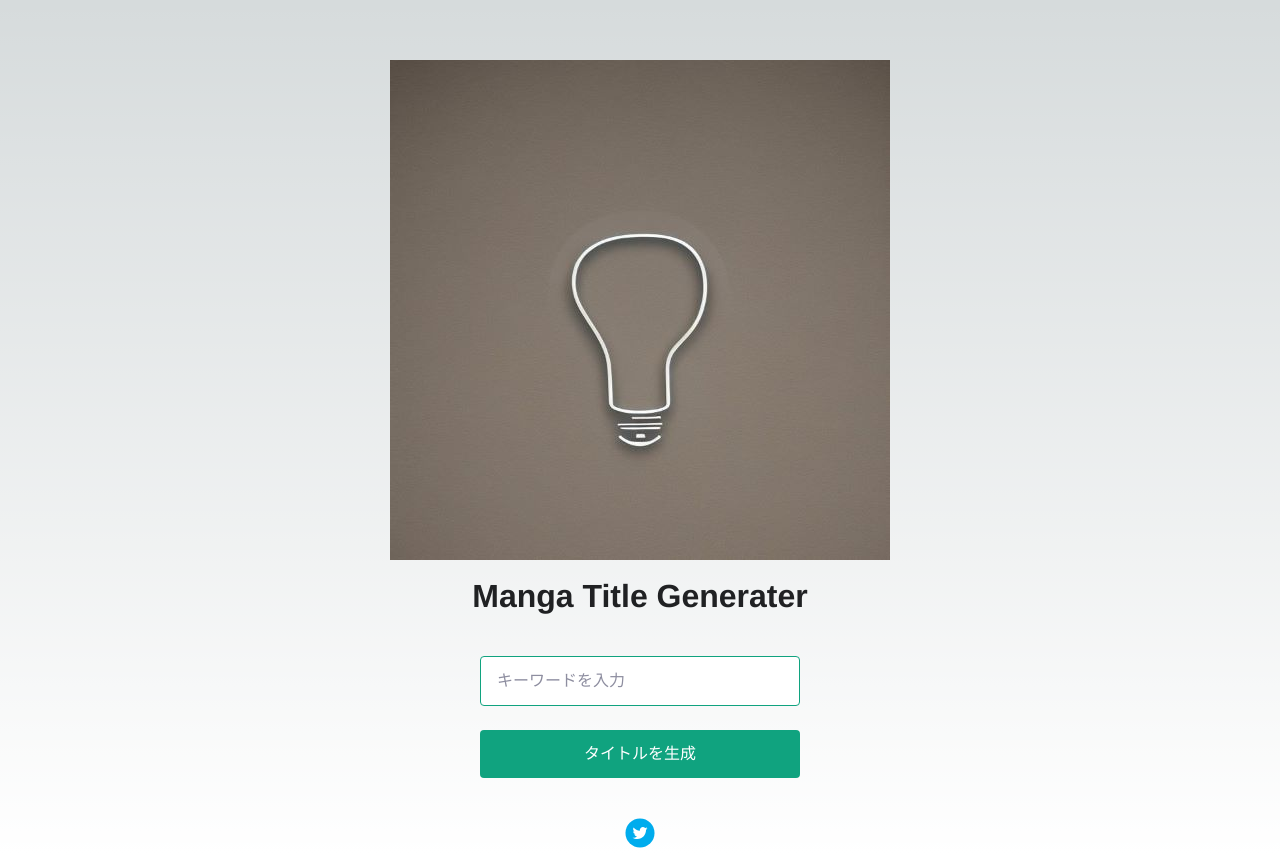
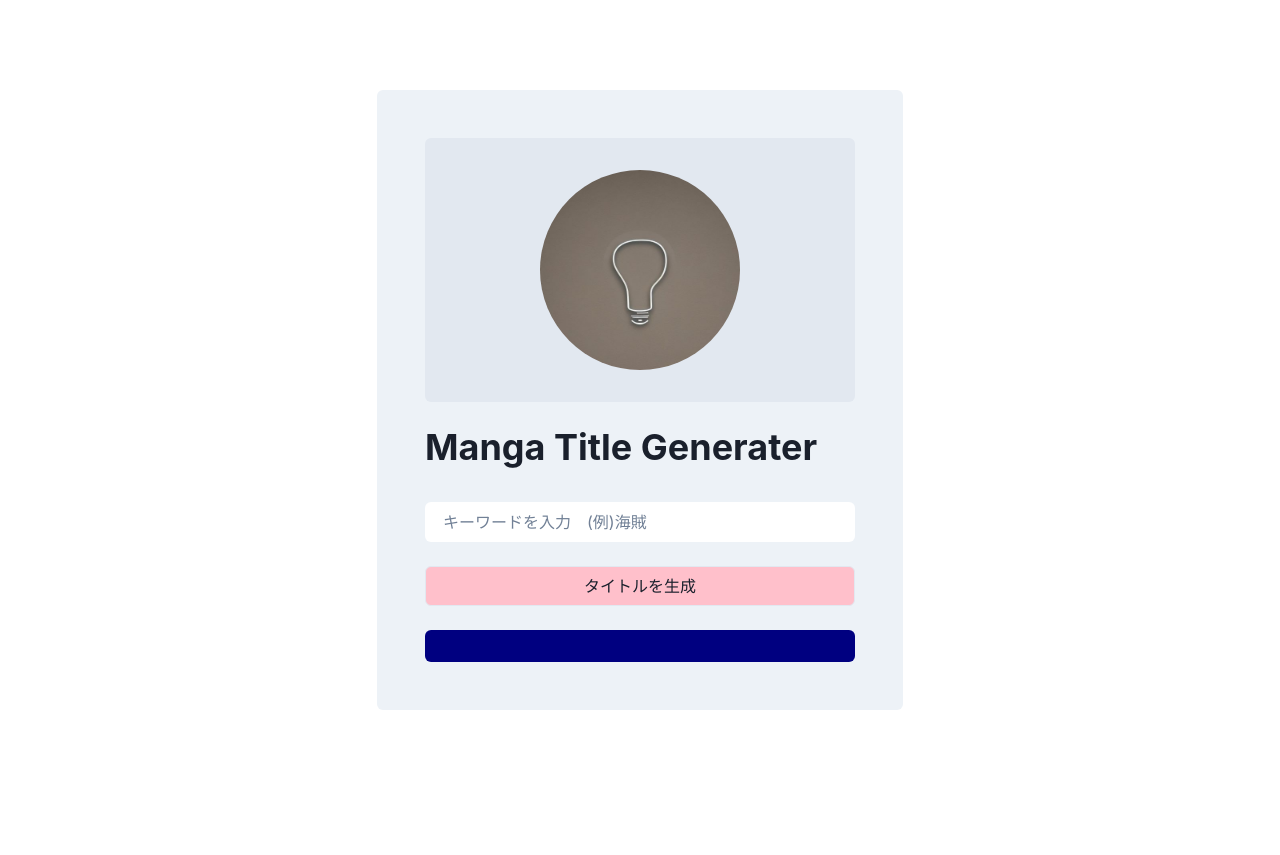
Before and after one commit to kajiyai/episode-title-generator, a Next.js app: page / in a window 1280 px wide. After the commit the page ends 800 px from the top, so only its background shows below. Built offline with nearby package versions, Linux system fonts and the light colour scheme; a web font is replaced by a local one.

Commit message:
I changed design by ChakraUI

```diff
--- a/package.json
+++ b/package.json
@@ -9,9 +9,13 @@
     "lint": "next lint"
   },
   "dependencies": {
+    "@chakra-ui/react": "^2.4.9",
+    "@emotion/react": "^11.10.5",
+    "@emotion/styled": "^11.10.5",
     "@next/font": "13.1.1",
     "eslint": "8.31.0",
     "eslint-config-next": "13.1.1",
+    "framer-motion": "^8.5.0",
     "next": "13.1.1",
     "openai": "^3.1.0",
     "react": "18.2.0",
--- a/pages/_app.js
+++ b/pages/_app.js
@@ -1,5 +1,9 @@
-import '../styles/globals.css'
+import { ChakraProvider } from "@chakra-ui/react";
 
 export default function App({ Component, pageProps }) {
-  return <Component {...pageProps} />
+  return (
+    <ChakraProvider>
+      <Component {...pageProps} />
+    </ChakraProvider>
+  );
 }
--- a/pages/_document.js
+++ b/pages/_document.js
@@ -1,4 +1,4 @@
-import { Html, Head, Main, NextScript } from 'next/document'
+import { Html, Head, Main, NextScript } from "next/document";
 
 export default function Document() {
   return (
@@ -9,5 +9,5 @@ export default function Document() {
         <NextScript />
       </body>
     </Html>
-  )
+  );
 }
--- a/pages/api/generate.js
+++ b/pages/api/generate.js
@@ -33,7 +33,8 @@ export default async function (req, res) {
       temperature: 0.8,
     });
     res.status(200).json({ result: completion.data.choices[0].text });
-    console.log("abc:", completion.data.choices[0].text);
+    // 出力の確認
+    // console.log("abc:", completion.data.choices[0].text);
   } catch (error) {
     // Consider adjusting the error handling logic for your use case
     if (error.response) {
@@ -53,7 +54,8 @@ export default async function (req, res) {
 function generatePrompt(manga) {
   const capitalizedManga =
     manga[0].toUpperCase() + manga.slice(1).toLowerCase();
-  return `I want you to act as a fancy manga title generator.
-I will type keywords via space and you will reply with a fancy manga title including my keyword in japanese only.
-Please include my keywords that is ${capitalizedManga}.`;
+  return `
+  鍵括弧なしで出力して
+  次のキーワードを入れておもしろい漫画のタイトルを生成してください
+   ${capitalizedManga}`;
 }
--- a/pages/index.jsx
+++ b/pages/index.jsx
@@ -1,9 +1,31 @@
 import Head from "next/head";
-import Image from 'next/image'
 import { useState } from "react";
-import styles from "../styles/index.module.css";
 import { Ogp } from "../components/index.js"
 import { TwitterShareButton, FacebookShareButton, LineShareButton, HatenaShareButton, TwitterIcon, FacebookIcon, LineIcon, HatenaIcon } from "react-share";
+import {
+  Button,
+  Flex,
+  flexbox,
+  Heading,
+  Input,
+  useColorMode,
+  useColorModeValue,
+  Center,
+  Image,
+  Wrap,
+  WrapItem,
+  VStack,
+  FormLabel,
+  password,
+  handleClick,
+  Box,
+  Kbd,
+  Spinner,
+  Text,
+  Spacer,
+  Badge
+} from "@chakra-ui/react";
+
 
 export default function Home() {
   const [mangaInput, setMangaInput] = useState("");
@@ -40,6 +62,16 @@ export default function Home() {
   // strings for twitter
   const tweet_text = `私の漫画のタイトルは${result} です。`;
 
+  // Stateの管理
+  const [name, setName] = useState("");
+  const [password, setPassword] = useState("");
+
+  const handleClick = () => {
+    console.log({ name, password });
+    setName("");
+    setPassword("");
+  };
+
   return (
     <div>
       {/* <ogp /> */}
@@ -47,49 +79,89 @@ export default function Home() {
         <title>OpenAI Quickstart</title>
         <meta property="og:title" content="Manga-Title-Generator" />
         <meta property="og:type" content="website" />
-        <meta property="og:url" content="example.com" />
+        <meta property="og:url" content="https://manga-title-generator.vercel.app/" />
         <meta property="og:image" content="../public/img/idea.jpg" />
         <meta property="og:site_name" content="Manga-Title-Generator" />
         <meta property="og:description" content="You can generate unique manga title!! This fits Twitter." />
         <meta name="twitter:card" content="summary_large_image" />
       </Head>
+      {/*
+      <VStack>
+        <VStack w="30vw">
+          <FormLabel htmlFor="name">First name</FormLabel>
+          <Input
+            id="name"
+            placeholder="name"
+            value={name}
+            onChange={(e) => setName(e.target.value)}
+          />
 
-      <main className={styles.main}>
-        <Image src="/img/idea.jpg" width={500} height={500} objectFit="contain" vclassName={styles.icon} />
-        <h3>Manga Title Generater</h3>
-        <form onSubmit={onSubmit}>
-          <input
-            type="text"
-            name="manga"
-            placeholder="キーワードを入力"
-            value={mangaInput}
-            onChange={(e) => setMangaInput(e.target.value)}
+          <FormLabel htmlFor="password">Password</FormLabel>
+          <Input
+            id="password"
+            placeholder="password"
+            type="password"
+            value={password}
+            onChange={(e) => setPassword(e.target.value)}
           />
-          <input type="submit" value="タイトルを生成" />
-        </form>
-        <div className={styles.result}>{result}</div>
-        <div>
+
+          <Button mt={4} colorScheme="teal" onClick={handleClick}>
+            Submit
+          </Button>
+
           <TwitterShareButton
-            url={"https://example.com"}
+            url={"https://manga-title-generator.vercel.app/"}
             title={tweet_text}
             hashtags={["openai", "mtg", "クソアプリ"]}
           >
             <TwitterIcon size={30} round={true} />
           </TwitterShareButton>
+        </VStack>
+      </VStack> */}
 
-          {/* <FacebookShareButton url="https://example.com" quote="Manga-Title-Generator">
+      <Flex height="100vh" align="center" justify="center">
+
+        <Flex direction="column" background="gray.100" p={12} rounded={6}>
+
+          <Center bg='gray.200' w='100%' p={8} color='white' rounded={6} mb={6}>
+            <Image src="/img/idea.jpg" borderRadius="full" boxSize="200px" alt="picture of title generator" />
+          </Center>
+
+          <Heading mb={8}>Manga Title Generater</Heading>
+          <form onSubmit={onSubmit}>
+            <Input
+              type="text"
+              name="manga"
+              placeholder="キーワードを入力　(例)海賊"
+              value={mangaInput}
+              variant="filled"
+              onChange={(e) => setMangaInput(e.target.value)}
+              mb={6}
+              background="white"
+            />
+            <Input type="submit" mb={6} background="pink" value="タイトルを生成" />
+          </form>
+
+          <Center bg='navy' w='100%' p={4} color='white' rounded={6}>
+            <Text fontSize="3xl">{result}</Text>
+          </Center>
+
+          <div>
+            {/* <FacebookShareButton url="https://manga-title-generator.vercel.app/" quote="Manga-Title-Generator">
             <FacebookIcon size={30} round={true} />
           </FacebookShareButton>
 
-          <LineShareButton url="https://example.com" title="Manga-Title-Generator">
+          <LineShareButton url="https://manga-title-generator.vercel.app/" title="Manga-Title-Generator">
             <LineIcon size={30} round={true} />
           </LineShareButton>
 
-          <HatenaShareButton url="https://example.com" title="Manga-Title-Generator">
+          <HatenaShareButton url="https://manga-title-generator.vercel.app/" title="Manga-Title-Generator">
             <HatenaIcon size={30} round={true} />
           </HatenaShareButton> */}
-        </div>
-      </main>
+          </div>
+        </Flex>
+
+      </Flex>
     </div>
   );
 }
```
Also changed, not shown: 1 other file (tests, documents, lock files or other folders).
